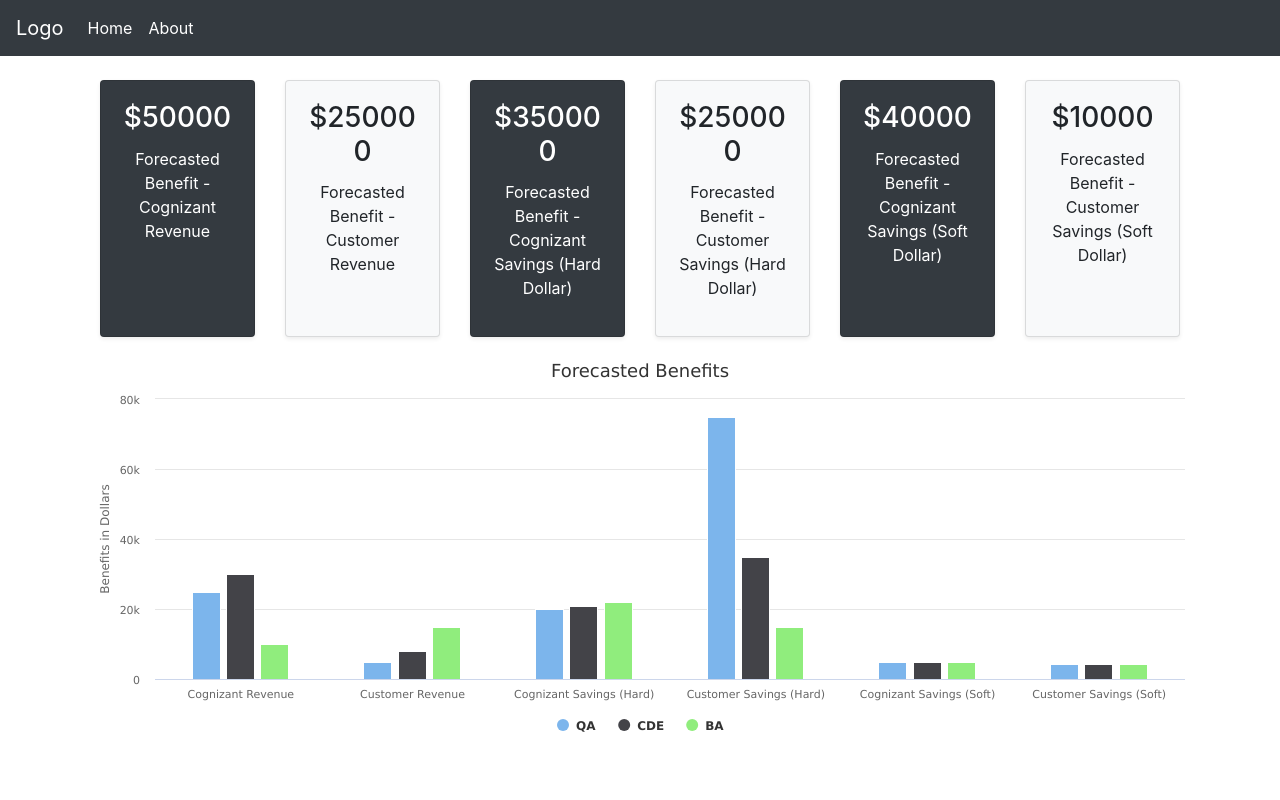
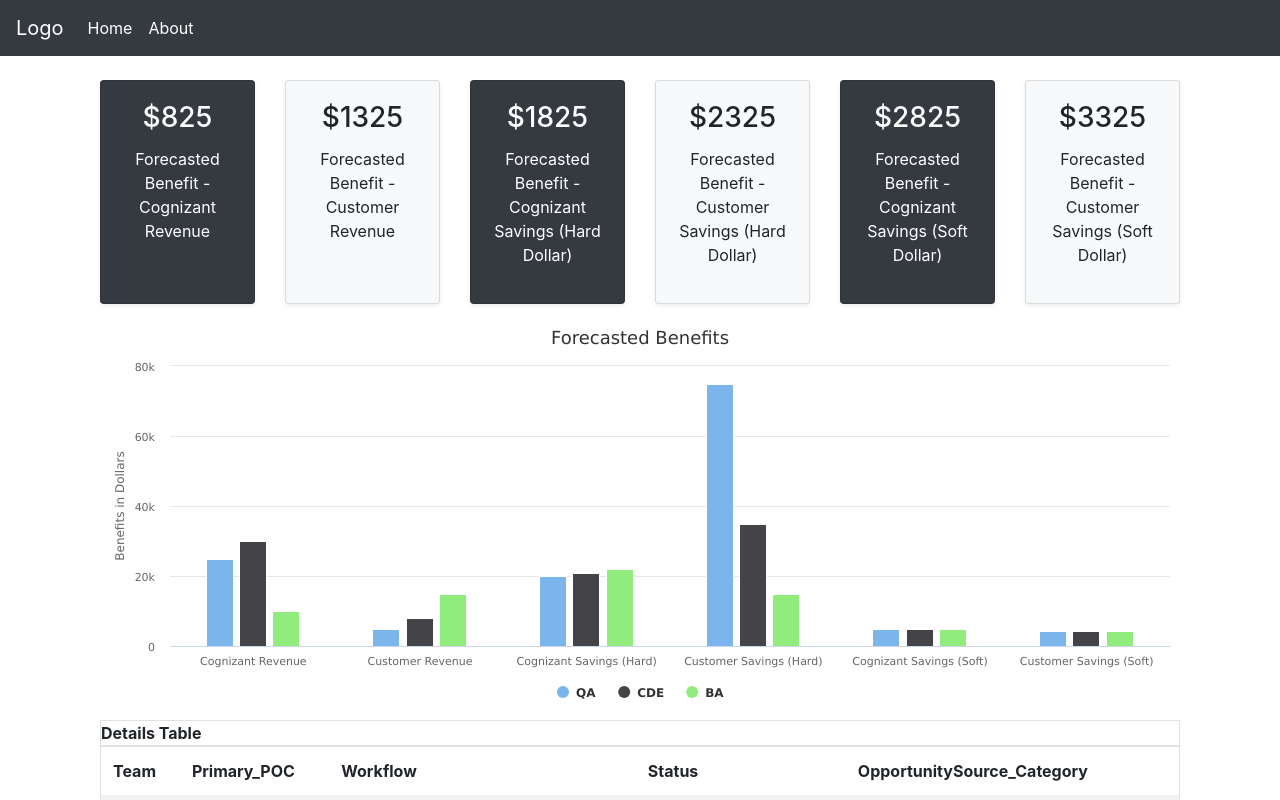
Before and after one commit to swathik19/ReactSample, a React (Create React App) app: page / in a window 1280 px wide. Shown: the top 800 px of the page. Built offline with nearby package versions, Linux system fonts and the light colour scheme.

Commit message:
Changes - Information component calculation

```diff
--- a/src/ChildComponents/About/AboutComponent.tsx
+++ b/src/ChildComponents/About/AboutComponent.tsx
@@ -7,7 +7,7 @@
         return (
             <Layout>
                 <div className="container">
-                <ChartComponent/>
+                {/* <ChartComponent/> */}
                 </div>
             </Layout>
         );
--- a/src/ChildComponents/Home/Chart/ChartComponent.tsx
+++ b/src/ChildComponents/Home/Chart/ChartComponent.tsx
@@ -2,7 +2,11 @@
 import Highcharts from 'highcharts/highstock';
 import HighchartsReact from 'highcharts-react-official';
 
-export default class ChartComponent extends React.Component {
+interface IChartComponentProps {
+    details: [];
+}
+
+export default class ChartComponent extends React.Component<IChartComponentProps> {
     public render() {
         return (
             <div className="container">
--- a/src/ChildComponents/Home/HomeComponent.tsx
+++ b/src/ChildComponents/Home/HomeComponent.tsx
@@ -42,11 +42,11 @@
         <Layout>
           <div>
             <div className="container">
-              <InformationComponent />
-              {/* <TableComponent details={this.state.details} /> */}
+              <InformationComponent details={this.state.details} />
+              <ChartComponent details={this.state.details} />
+              <TableComponent details={this.state.details} />
             </div>
           </div>
-          <ChartComponent />
         </Layout>
       );
     }
--- a/src/ChildComponents/Home/Information/InformationComponent.tsx
+++ b/src/ChildComponents/Home/Information/InformationComponent.tsx
@@ -1,19 +1,28 @@
 import React from 'react';
 import CardComponent from './CardComponent';
 
-export default class InformationComponent extends React.Component {
+interface IInformationComponentProps {
+    details: [];
+}
+
+export default class InformationComponent extends React.Component<IInformationComponentProps> {
     public render() {
         return (
             <div className="container">
                 <div className="card-deck mb-3 text-center">
-                    <CardComponent header={"Forecasted Benefit - Cognizant Revenue"} amount={50000} class="text-white bg-dark" />
-                    <CardComponent header={"Forecasted Benefit - Customer Revenue"} amount={250000} class="bg-light"/>
-                    <CardComponent header={"Forecasted Benefit - Cognizant Savings (Hard Dollar)"} amount={350000} class="text-white bg-dark"/>
-                    <CardComponent header={"Forecasted Benefit - Customer Savings (Hard Dollar)"} amount={250000} class="bg-light"/>
-                    <CardComponent header={"Forecasted Benefit - Cognizant Savings (Soft Dollar)"} amount={40000} class="text-white bg-dark"/>
-                    <CardComponent header={"Forecasted Benefit - Customer Savings (Soft Dollar)"} amount={10000} class="bg-light"/>
+                    {this.getCardSectionDetails('Forecasted Benefit - Cognizant Revenue', 'ForecastedBenefit_CognizantReven', 'text-white bg-dark')}
+                    {this.getCardSectionDetails('Forecasted Benefit - Customer Revenue', 'ForecastedBenefit_CustomerRevenu', 'bg-light')}
+                    {this.getCardSectionDetails('Forecasted Benefit - Cognizant Savings (Hard Dollar)', 'ForecastedBenefit_CognizantCostS', 'text-white bg-dark')}
+                    {this.getCardSectionDetails('Forecasted Benefit - Customer Savings (Hard Dollar)', 'ForecastedBenefit_CustomerCostSa', 'bg-light')}
+                    {this.getCardSectionDetails('Forecasted Benefit - Cognizant Savings (Soft Dollar)', 'ForecastedBenefit_CognizantCostS0', 'text-white bg-dark')}
+                    {this.getCardSectionDetails('Forecasted Benefit - Customer Savings (Soft Dollar)', 'ForecastedBenefit_CustomerCostSa0', 'bg-light')}
                 </div>
             </div>
         );
     }
+
+    private getCardSectionDetails(cardTitle: string, cardFieldValue: string, className: string) {
+        var benefitValue = this.props.details.reduce((sum, item) => sum + item[cardFieldValue], 0);
+        return <CardComponent header={cardTitle} amount={benefitValue} class={className} />
+    }
 }
```
Also changed, not shown: 1 other file (tests, documents, lock files or other folders).
